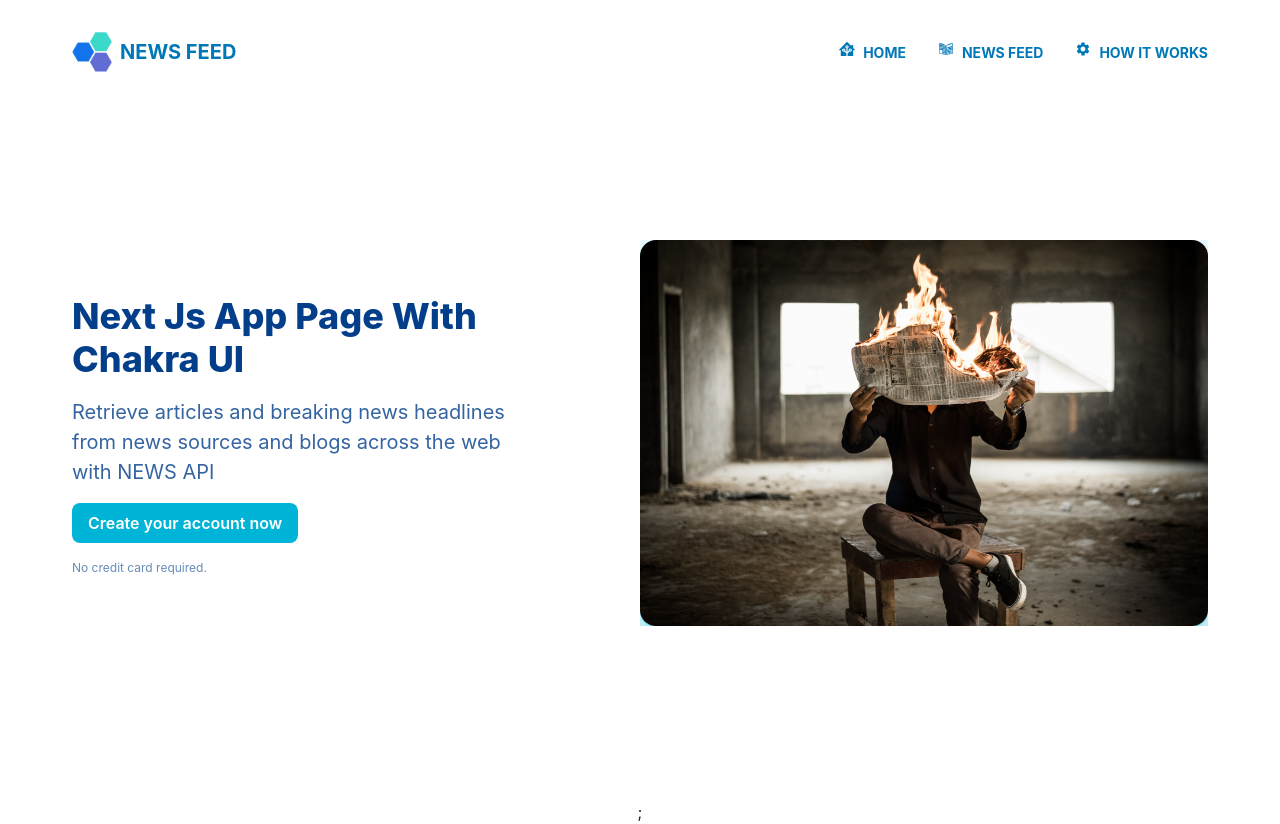
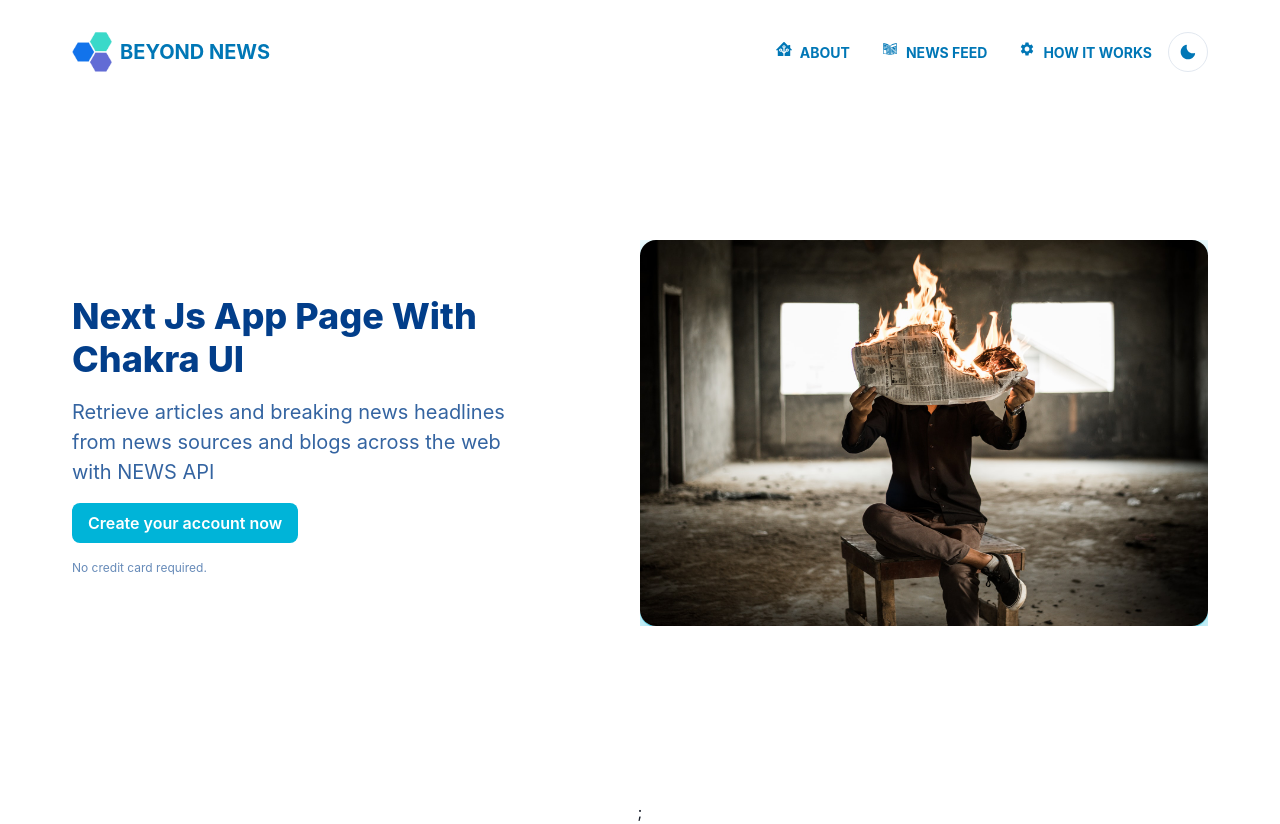
Before and after one commit to manitu85/beyond-news, a Next.js app: page / in a window 1280 px wide. Built offline with nearby package versions, Linux system fonts and the light colour scheme.

Commit message:
add color mode from chakra-ui

```diff
--- a/components/Header.js
+++ b/components/Header.js
@@ -1,17 +1,40 @@
 import NextLink from 'next/link';
 import React, { useState } from 'react';
 
+import Logo from './Logo';
+import { MoonIcon, SunIcon } from '@chakra-ui/icons';
 import { MdSettings } from 'react-icons/md';
 import { SiHomeassistant } from 'react-icons/si';
 import { GiNewspaper } from 'react-icons/gi';
-
-import { Box, Flex, Text, Button, Link, Icon } from '@chakra-ui/react';
-import Logo from './Logo';
 import { CloseIcon, MenuIcon } from './Icons';
 
+// first way to use theme change
+const bgColor = { light: 'gray.300', dark: 'gray.600' };
+const textColor = { light: 'primary.700', dark: 'primary.100' };
+
+import {
+  Box,
+  Flex,
+  Text,
+  IconButton,
+  Link,
+  Icon,
+  useColorMode,
+  useColorModeValue
+} from '@chakra-ui/react';
+
 const Header = (props) => {
-  const [show, setShow] = useState(false);
-  const toggleMenu = () => setShow(!show);
+  const [isOpen, setIsOpen] = useState(false);
+  const { colorMode, toggleColorMode } = useColorMode();
+  // Second way to use theme change
+  const bgColor = useColorModeValue('gray.300', 'gray.600');
+  const textColor = useColorModeValue('primary.700', 'primary.100');
+  const logoColor = useColorModeValue(
+    ['white', 'white', 'primary.700', 'primary.700'],
+    ['white', 'white', 'primary.200', 'primary.200']
+  );
+
+  const toggleMenu = () => setIsOpen(!isOpen);
 
   return (
     <Flex
@@ -29,19 +52,16 @@ const Header = (props) => {
     >
       <Flex align="center" cursor="pointer">
         <NextLink href="/">
-          <Logo
-            w="auto"
-            color={['white', 'white', 'primary.700', 'primary.700']}
-          />
+          <Logo w="auto" color={logoColor} />
         </NextLink>
       </Flex>
 
       <Box display={{ base: 'block', md: 'none' }} onClick={toggleMenu}>
-        {show ? <CloseIcon boxSize={6} /> : <MenuIcon boxSize={6} />}
+        {isOpen ? <CloseIcon boxSize={6} /> : <MenuIcon boxSize={6} />}
       </Box>
 
       <Box
-        display={{ base: show ? 'block' : 'none', md: 'block' }}
+        display={{ base: isOpen ? 'block' : 'none', md: 'block' }}
         flexBasis={{ base: '100%', md: 'auto' }}
       >
         <Flex
@@ -51,9 +71,21 @@ const Header = (props) => {
           direction={['column', 'row', 'row', 'row']}
           pt={[4, 4, 0, 0]}
         >
-          <NavLink href="/" name="home" icon={SiHomeassistant} />
+          <NavLink href="/" name="about" icon={SiHomeassistant} />
           <NavLink href="/news" name="news feed" icon={GiNewspaper} />
           <NavLink href="/how" name="How It works" isLast icon={MdSettings} />
+          <IconButton
+            variant="outline"
+            rounded="full"
+            aria-label="theme-button"
+            icon={colorMode === 'light' ? <MoonIcon /> : <SunIcon />}
+            color={textColor}
+            ml={4}
+            _hover={{ background: 'none' }}
+            onClick={toggleColorMode}
+          >
+            Change Color Mode
+          </IconButton>
         </Flex>
       </Box>
     </Flex>
@@ -61,6 +93,8 @@ const Header = (props) => {
 };
 
 function NavLink({ href = '/', name, isLast, icon, ...rest }) {
+  const { colorMode, toggleColorMode } = useColorMode();
+
   return (
     <Text
       as="li"
@@ -69,13 +103,14 @@ function NavLink({ href = '/', name, isLast, icon, ...rest }) {
       display="block"
       fontWeight="bold"
       fontSize="14px"
+      color={textColor[colorMode]}
       _hover={{ color: 'primary.500' }}
       _active={{ color: 'primary.500' }}
       {...rest}
     >
       <Icon as={icon} mr={2} boxSize={4} transform="translateY(-1px)" />
-      {/* Must add passHref to Link from chakra-ui */}
       <NextLink href={href} passHref>
+        {/* Must add passHref to Link from chakra-ui */}
         <Link _hover={{ decoration: 'none' }}>{name}</Link>
       </NextLink>
     </Text>
--- a/components/Hero.js
+++ b/components/Hero.js
@@ -1,11 +1,15 @@
 import React from 'react';
+import PropTypes from 'prop-types';
 import NextImage from 'next/image';
-import PropTypes from 'prop-types';
-import { chakra, shouldForwardProp } from '@chakra-ui/react';
+
+import { Box, Button, Flex, Heading, Stack, Text } from '@chakra-ui/react';
+import { chakra, shouldForwardProp, useColorModeValue } from '@chakra-ui/react';
 import styled from '@emotion/styled';
-import { Box, Button, Flex, Heading, Stack, Text } from '@chakra-ui/react';
 
 const Hero = ({ title, subtitle, image, ctaLink, ctaText, ...rest }) => {
+  const headingColor = useColorModeValue('primary.800', 'primary.300');
+  const textColor = useColorModeValue('primary.800', 'primary.100');
+
   return (
     <>
       <Flex
@@ -28,7 +32,7 @@ const Hero = ({ title, subtitle, image, ctaLink, ctaText, ...rest }) => {
             size="xl"
             textTransform="capitalize"
             fontWeight="extrabold"
-            color="primary.800"
+            color={headingColor}
             textAlign={['center', 'center', 'left', 'left']}
           >
             {title}
@@ -36,7 +40,7 @@ const Hero = ({ title, subtitle, image, ctaLink, ctaText, ...rest }) => {
           <Heading
             as="h2"
             size="md"
-            color="primary.800"
+            color={textColor}
             opacity="0.8"
             fontWeight="normal"
             lineHeight={1.5}
@@ -59,7 +63,7 @@ const Hero = ({ title, subtitle, image, ctaLink, ctaText, ...rest }) => {
             fontSize="xs"
             mt={2}
             textAlign="center"
-            color="primary.800"
+            color={headingColor}
             opacity="0.6"
           >
             No credit card required.
--- a/components/Logo.js
+++ b/components/Logo.js
@@ -6,7 +6,7 @@ export default function Logo(props) {
     <Flex align="center" {...props}>
       <Image src="/logo.png" w="40px" h="40px" mr={2} />
       <Text fontSize="xl" fontWeight="bold">
-        News Feed
+        Beyond News
       </Text>
     </Flex>
   );
--- /dev/null
+++ b/pages/api/_document.js
@@ -0,0 +1,20 @@
+import NextDocument, { Html, Head, Main, NextScript } from 'next/document';
+import { ColorModeScript } from '@chakra-ui/react';
+import customTheme from 'utils/theme';
+
+export default class Document extends NextDocument {
+  render() {
+    return (
+      <Html lang="en">
+        <Head />
+        <body>
+          <ColorModeScript
+            initialColorMode={customTheme.config.initialColorMode}
+          />
+          <Main />
+          <NextScript />
+        </body>
+      </Html>
+    );
+  }
+}
--- a/utils/theme.js
+++ b/utils/theme.js
@@ -1,4 +1,9 @@
 import { extendTheme } from '@chakra-ui/react';
+
+const config = {
+  initialColorMode: 'light',
+  useSystemColorMode: false
+};
 
 const colors = {
   primary: {
@@ -14,24 +19,11 @@ const colors = {
   },
   secondary: {
     100: '#3ad9c9',
-    200: '#3ad9c9'
+    200: '#626cd5',
+    300: '#1273eb'
   }
 };
 
-// const colors = {
-//   primary: {
-//     100: '#E5FCF1',
-//     200: '#27EF96',
-//     300: '#10DE82',
-//     400: '#0EBE6F',
-//     500: '#0CA25F',
-//     600: '#0A864F',
-//     700: '#086F42',
-//     800: '#075C37',
-//     900: '#064C2E'
-//   }
-// };
-
-const customTheme = extendTheme({ colors });
+const customTheme = extendTheme({ colors, config });
 
 export default customTheme;
```
